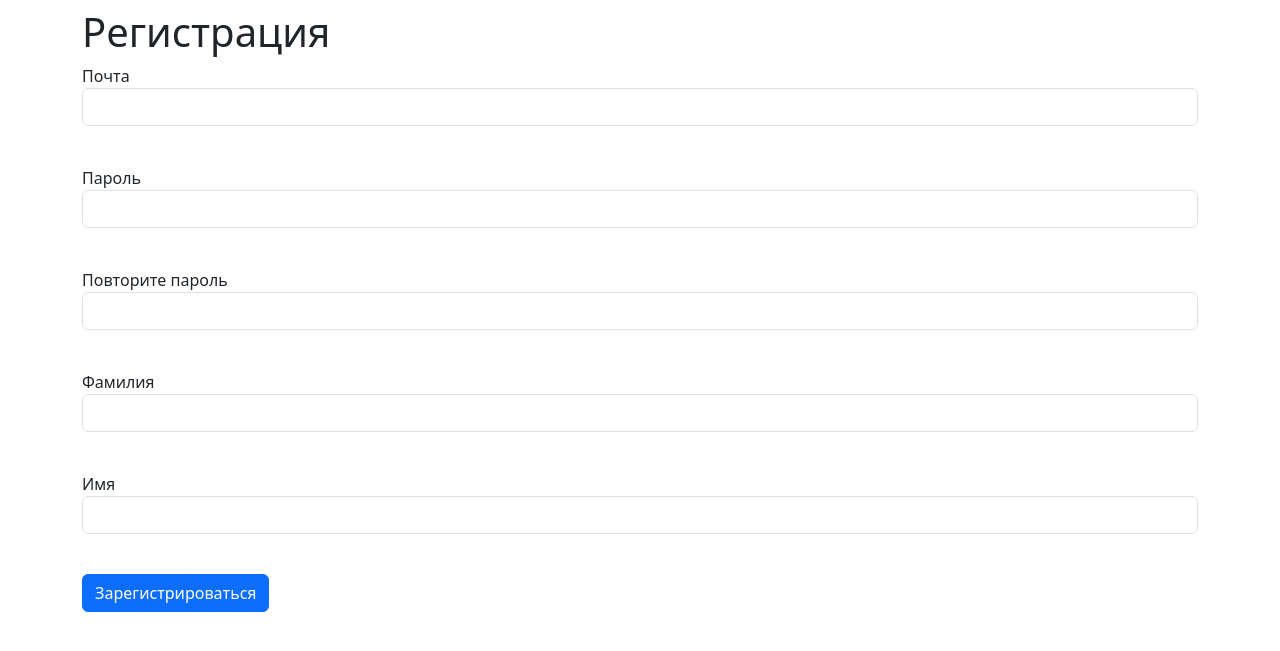
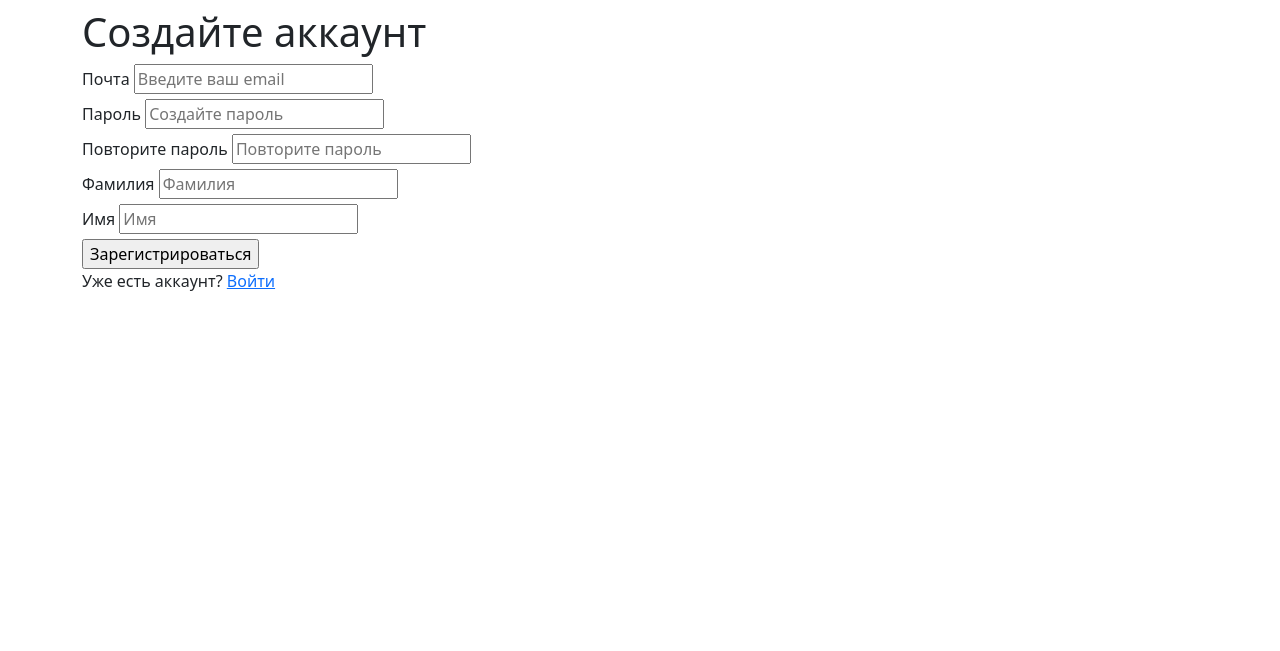
Before and after one commit to FDA-2011/site2, a Flask app: page /register in a window 1280 px wide. Shown: the part 101-752 px from the top of the page. Run offline with Flask 3, Linux system fonts and the light colour scheme.

Commit message:
Update register.html

```diff
--- a/templates/register.html
+++ b/templates/register.html
@@ -1,58 +1,74 @@
 {% extends "base.html" %}
 
 {% block content %}
-<h1>Регистрация</h1>
-<form action="" method="post">
+<div class="registration-container">
+    <div class="registration-card">
+        <h1 class="registration-title">Создайте аккаунт</h1>
+
+        <form action="" method="post" class="registration-form">
             {{ form.hidden_tag() }}
             {{ form.csrf_token }}
+
             {% if message %}
             <div class="alert alert-danger" role="alert">{{ message }}</div>
             {% endif %}
-    <p>
-        {{ form.email.label }}<br>
-        {{ form.email(class="form-control", type="email") }}<br>
+
+            <div class="form-group">
+                {{ form.email.label(class="form-label") }}
+                {{ form.email(class="form-input", type="email", placeholder="Введите ваш email") }}
                 {% for error in form.email.errors %}
-    <p class="alert alert-danger" role="alert">
+                <p class="error-message">
                     {{ error }}
                 </p>
                 {% endfor %}
-    </p>
-    <p>
-        {{ form.password.label }}<br>
-        {{ form.password(class="form-control", type="password") }}<br>
+            </div>
+
+            <div class="form-group">
+                {{ form.password.label(class="form-label") }}
+                {{ form.password(class="form-input", type="password", placeholder="Создайте пароль") }}
                 {% for error in form.password.errors %}
-    <p class="alert alert-danger" role="alert">
+                <p class="error-message">
                     {{ error }}
                 </p>
                 {% endfor %}
-    </p>
-    <p>
-        {{ form.password_repeat.label }}<br>
-        {{ form.password_repeat(class="form-control", type="password") }}<br>
+            </div>
+
+            <div class="form-group">
+                {{ form.password_repeat.label(class="form-label") }}
+                {{ form.password_repeat(class="form-input", type="password", placeholder="Повторите пароль") }}
                 {% for error in form.password_repeat.errors %}
-    <p class="alert alert-danger" role="alert">
+                <p class="error-message">
                     {{ error }}
                 </p>
                 {% endfor %}
-    </p>
-    <p>
-        {{ form.surname.label }}<br>
-        {{ form.surname(class="form-control") }}<br>
+            </div>
+
+            <div class="name-fields">
+                <div class="form-group half-width">
+                    {{ form.surname.label(class="form-label") }}
+                    {{ form.surname(class="form-input", placeholder="Фамилия") }}
                     {% for error in form.surname.errors %}
-    <p class="alert alert-danger" role="alert">
+                    <p class="error-message">
                         {{ error }}
                     </p>
                     {% endfor %}
-    </p>
-    <p>
-        {{ form.name.label }}<br>
-        {{ form.name(class="form-control") }}<br>
+                </div>
+
+                <div class="form-group half-width">
+                    {{ form.name.label(class="form-label") }}
+                    {{ form.name(class="form-input", placeholder="Имя") }}
                     {% for error in form.name.errors %}
-    <p class="alert alert-danger" role="alert">
+                    <p class="error-message">
                         {{ error }}
                     </p>
                     {% endfor %}
-    </p>
-    <p>{{ form.submit(type="submit", class="btn btn-primary") }}</p>
+                </div>
+            </div>
+
+            {{ form.submit(type="submit", class="submit-btn") }}
+
+            <p class="login-link">Уже есть аккаунт? <a href="{{ url_for('login') }}">Войти</a></p>
         </form>
+    </div>
+</div>
 {% endblock %}
```
Lines whose indentation alone changed are shown as unchanged.
